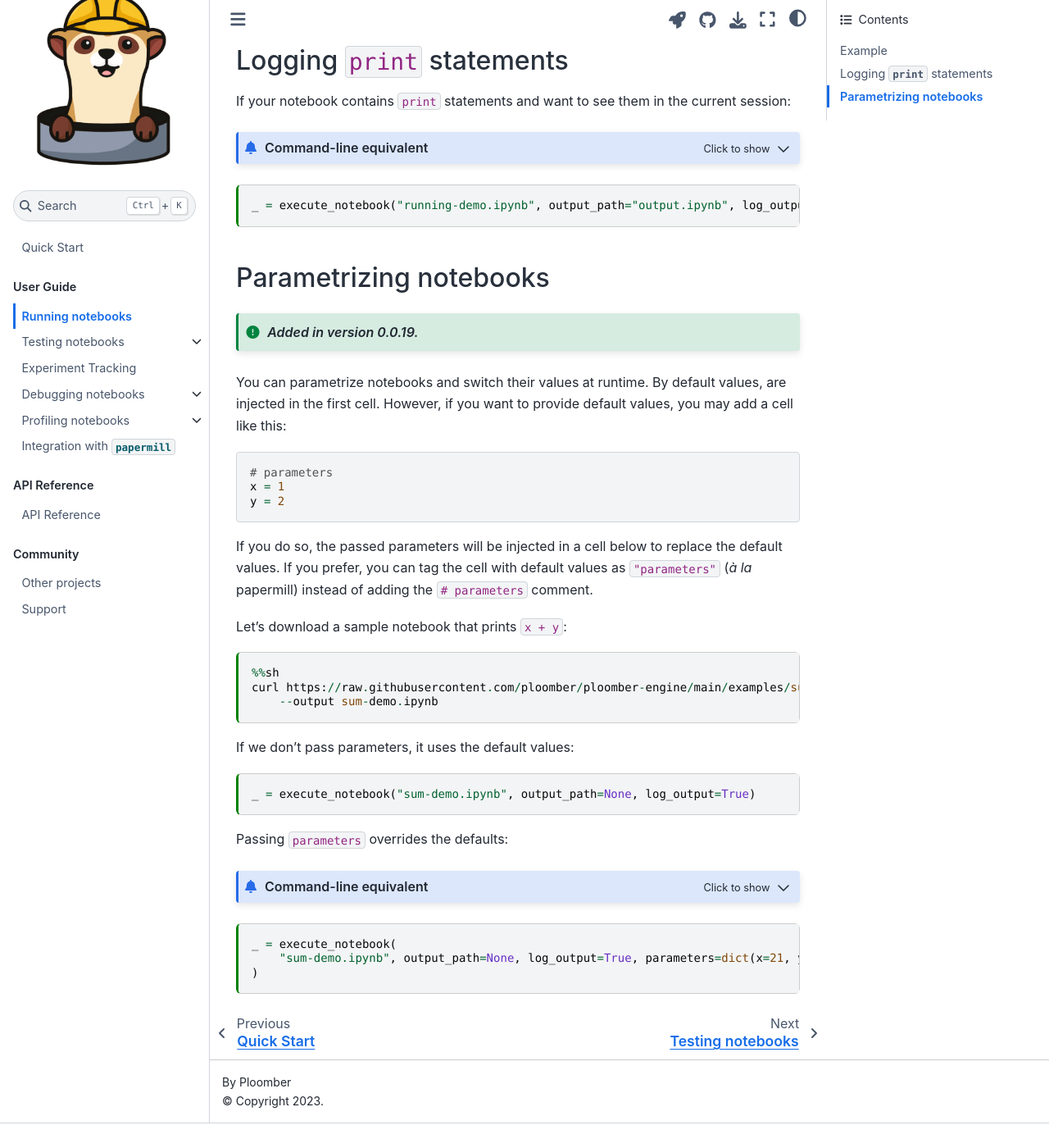
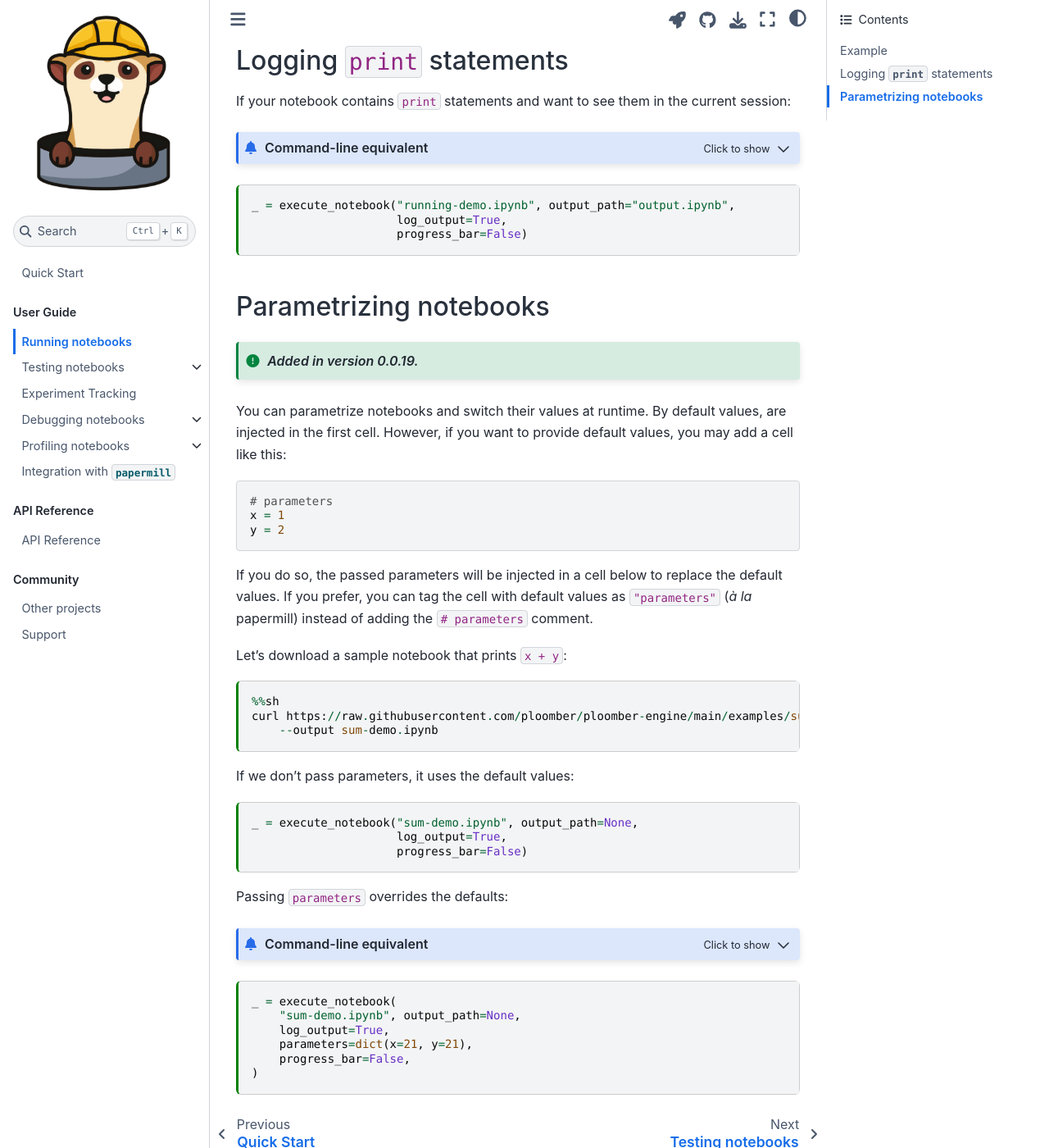
Before and after one commit to ploomber/ploomber-engine, a Jupyter Book: the page built from doc/user-guide/running.md, in a window 1280 px wide and 1400 px high, scrolled down 1139 px. Shown: the whole window at 82% size. Built offline with Jupyter Book 1.0.4 settings and Sphinx 7.4.7 and the Sphinx Book theme 1.1.4, drawn with Linux system fonts in a browser that asks for light colours; before the commit the page ends 2509 px from its top, so only the background shows below that.

Commit message:
migrates progress bar from rich to tqdm

````diff
--- a/doc/user-guide/running.md
+++ b/doc/user-guide/running.md
@@ -72,7 +72,9 @@
 ```
 
 ```{code-cell} ipython3
-_ = execute_notebook("running-demo.ipynb", output_path="output.ipynb", log_output=True)
+_ = execute_notebook("running-demo.ipynb", output_path="output.ipynb",
+                     log_output=True,
+                     progress_bar=False)
 ```
 
 ## Parametrizing notebooks
@@ -101,7 +103,9 @@
 If we don't pass parameters, it uses the default values:
 
 ```{code-cell} ipython3
-_ = execute_notebook("sum-demo.ipynb", output_path=None, log_output=True)
+_ = execute_notebook("sum-demo.ipynb", output_path=None,
+                     log_output=True,
+                     progress_bar=False)
 ```
 
 Passing `parameters` overrides the defaults:
@@ -115,6 +119,9 @@
 
 ```{code-cell} ipython3
 _ = execute_notebook(
-    "sum-demo.ipynb", output_path=None, log_output=True, parameters=dict(x=21, y=21)
+    "sum-demo.ipynb", output_path=None,
+    log_output=True,
+    parameters=dict(x=21, y=21),
+    progress_bar=False,
 )
 ```
--- a/setup.py
+++ b/setup.py
@@ -31,7 +31,7 @@
     # for loading package version without importing the root __init__.py
     'importlib-metadata;python_version<"3.8"',
     # for progress bar
-    "rich",
+    "tqdm",
 ]
 
 DEV = [
````
Also changed, not shown: doc/quick-start.md (+3 -1 lines), 3 other files.
